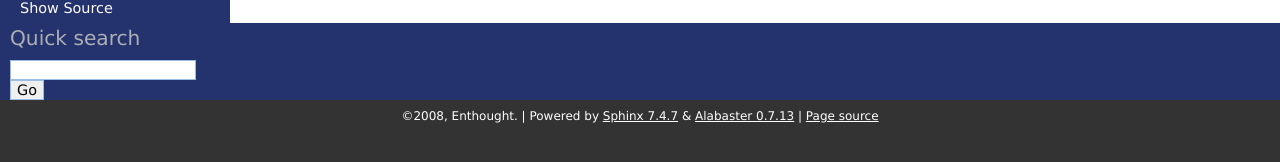
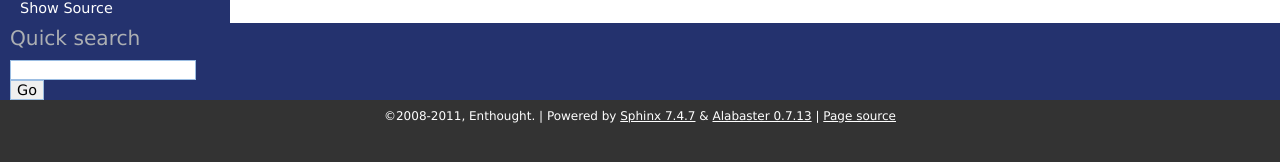
Before and after one commit to enthought/etsdevtools, a Sphinx documentation site: the page built from docs/source/index.rst, in a window 1280 px wide. Shown: the part 365-527 px from the top of the page. Built offline with Sphinx 7.4.7, drawn with Linux system fonts in a browser that asks for light colours; the version number is read from the project's files by our own code; some of the changed lines change nothing that is shown.

Commit message:
DOC: add correct version to conf.py

```diff
--- a/docs/source/conf.py
+++ b/docs/source/conf.py
@@ -35,16 +35,14 @@
 master_doc = 'index'
 
 # General substitutions.
-project = 'ETSDevTools'
-copyright = '2008, Enthought'
+project = 'etsdevtools'
+copyright = '2008-2011, Enthought'
 
 # The default replacements for |version| and |release|, also used in various
 # other places throughout the built documents.
-#
-# Pull from the actual release number in setup_data
-sys.path.insert(0, os.path.join('..', '..'))
-from setup_data import INFO
-version = release = INFO['version']
+d = {}
+execfile(os.path.join('..', '..', 'etsdevtools', '__init__.py'), d)
+version = release = d['__version__']
 
 # There are two options for replacing |today|: either, you set today to some
 # non-false value, then it is used:
```
